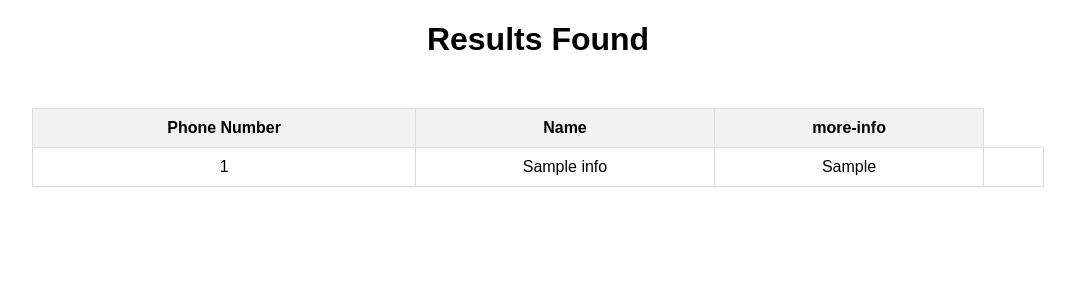
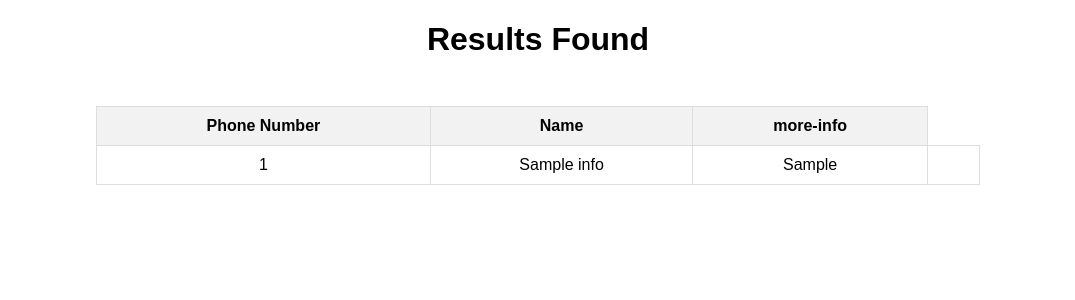
Before and after one commit to Zeus-Aphrodite/telephone-Scraping, a Python web app: template templates/table.html in a window 1280 px wide. Shown: the top 300 px of the page, without its empty margins (102-1177 px from the left). Run offline with Jinja, Linux system fonts and the light colour scheme; the template is opened without the code that fills it: most values are stand-ins (such as "Sample title", 1, 10 or a date in 2020).

Commit message:
scrap/tem_css

```diff
--- a/templates/index.html
+++ b/templates/index.html
@@ -16,19 +16,19 @@
             width: 300px;
             padding: 8px;
             margin-bottom: 10px;
-            border: 1px solid #ccc;
+            border: 1px solid #cccc;
             border-radius: 4px;
         }
         input[type="submit"] {
             padding: 10px 20px;
             background-color: #007bff;
-            color: #fff;
+            color: #ffff;
             border: none;
             border-radius: 4px;
             cursor: pointer;
         }
         input[type="submit"]:hover {
-            background-color: #0300b3;
+            background-color: #0310b3;
         }
         .form {
             align-items: center;
--- a/templates/table.html
+++ b/templates/table.html
@@ -10,9 +10,9 @@
             text-align: center;
         }
         table {
-            margin: 50px auto;
+            margin: 48px auto;
             border-collapse: collapse;
-            width: 80%;
+            width: 70%;
         }
         th, td {
             padding: 10px;
@@ -22,7 +22,7 @@
             background-color: #f2f2f2;
         }
         tr:nth-child(even) {
-            background-color: #f2f2f2;
+            background-color: #f2f2f4;
         }
     </style>
 </head>
```
